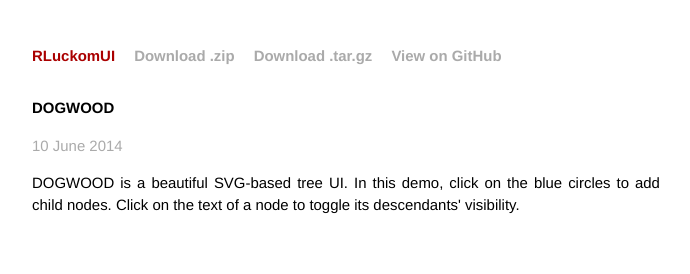
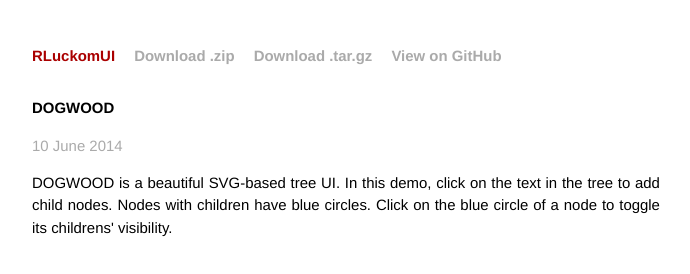
Before and after one commit to RLuckom/ambigui, a website: page index.html in a window 1280 px wide. Shown: the whole page, without its empty margins (294-984 px from the left). Drawn offline with nearby package versions, Linux system fonts and the light colour scheme; a script that the page names is missing.

Commit message:
corresponds to 4bc6a5ef59e7c

```diff
--- a/index.html
+++ b/index.html
@@ -26,8 +26,8 @@
           <h2>DOGWOOD</h2>
 <p class="meta">10 June 2014</p>
         <p>DOGWOOD is a beautiful SVG-based tree UI. In this demo, click on the
-        blue circles to add child nodes. Click on the text of a node to toggle its
-        descendants' visibility.</p>
+        text in the tree to add child nodes. Nodes with children have blue circles. Click on the blue circle of a node to toggle its
+        childrens' visibility.</p>
         <script>
             window.onload = function() {
                     DOGWOOD.drawSVG();
```
Also changed, not shown: dist/js/SVGNodeView_compiled.js.
